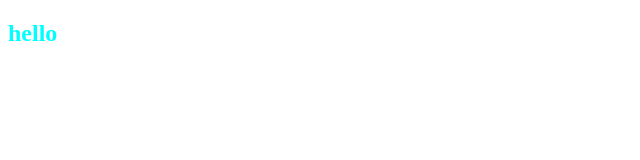
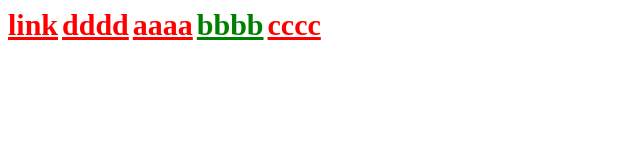
Before and after one commit to sheikhhasan124/css-basic, a plain HTML site: page index.html in a window 1280 px wide. Shown: the whole page, without its empty margins (0-640 px from the left). Drawn offline with Linux system fonts and the light colour scheme.

Commit message:
css link

```diff
--- a/basic.css
+++ b/basic.css
@@ -1,3 +1,24 @@
-h2,h1{
-  color: aqua;
+
+a{
+    font-size: 30px;
+    font-weight: bold;
 }
+/* unvisited link */
+a:link {
+  color: red;
+}
+
+/* visited link */
+a:visited {
+  color: green;
+}
+
+/* mouse over link */
+a:hover {
+  color: rgb(160, 132, 146);
+}
+
+/* selected link */
+a:active {
+  color: blue;
+}
--- a/index.html
+++ b/index.html
@@ -9,6 +9,12 @@
     <link rel="stylesheet" href="basic.css">
 </head>
 <body>
-    <h2>hello</h2>
+
+<a href="#">link</a>
+<a href="www.facebook.com">dddd</a>
+<a href="https://www.facebook.com/">aaaa</a>
+<a href="">bbbb</a>
+<a href="https://www.google.com/">cccc</a>
+
 </body>
 </html>
```
